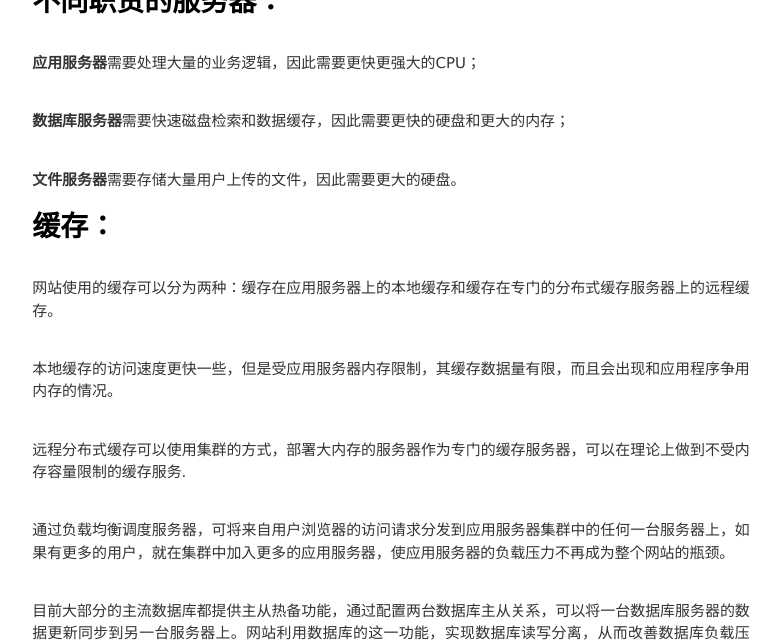
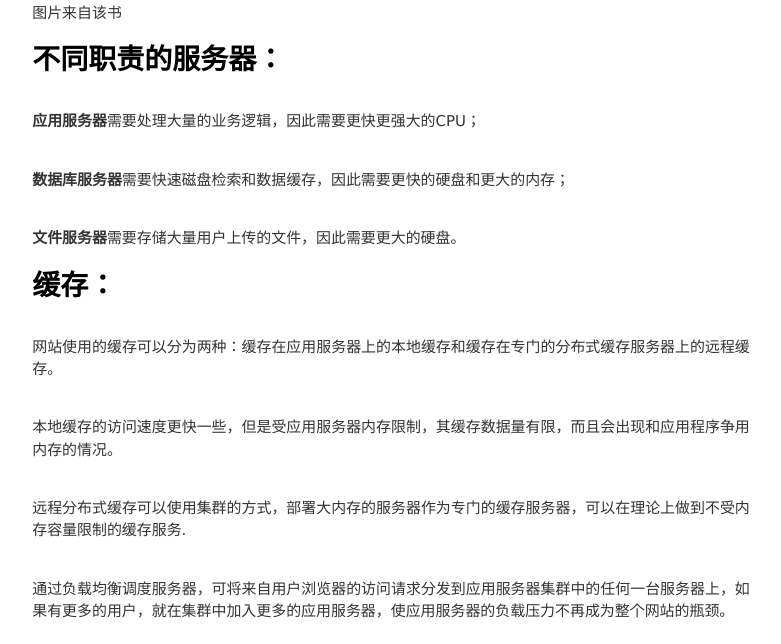
Before and after one commit to pobing/pobing.github.io, a Jekyll site: the page built from _posts/2016-02-02-big-site-architecture-note.md, in a window 1280 px wide and 900 px high, scrolled down 399 px, cut to the strip 256-900 px from the top of the window. Shown: the whole strip, without its empty margins (249-1030 px from the left). Built offline with Jekyll 4.4.1, drawn with Linux system fonts in a browser that asks for light colours; some web fonts are replaced; Markdown is read by kramdown in place of the engine named in the settings; comment, search, counter and statistics services are not loaded.

Commit message:
update post

```diff
--- a/_posts/2016-02-02-big-site-architecture-note.md
+++ b/_posts/2016-02-02-big-site-architecture-note.md
@@ -12,6 +12,8 @@ tags:
 
 
 ![分布式架构图](http://7xqk6k.com1.z0.glb.clouddn.com/1.7.jpg)
+
+图片来自该书
 
 
 #不同职责的服务器：
```
